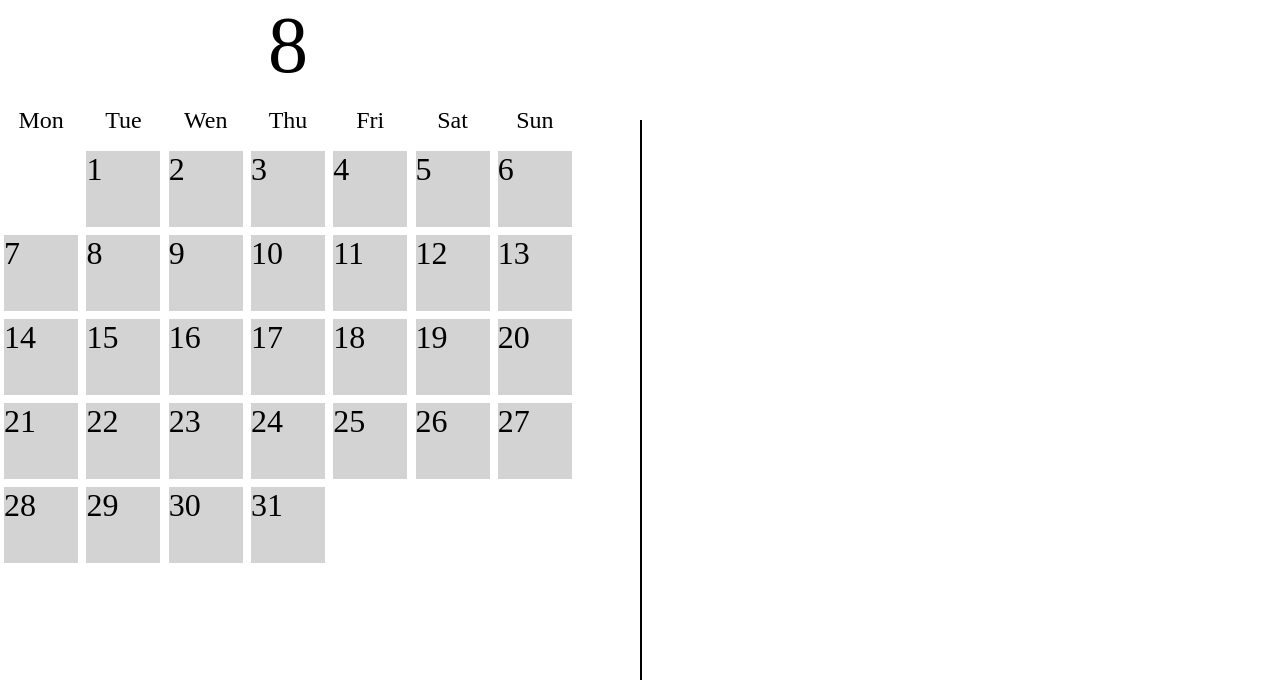
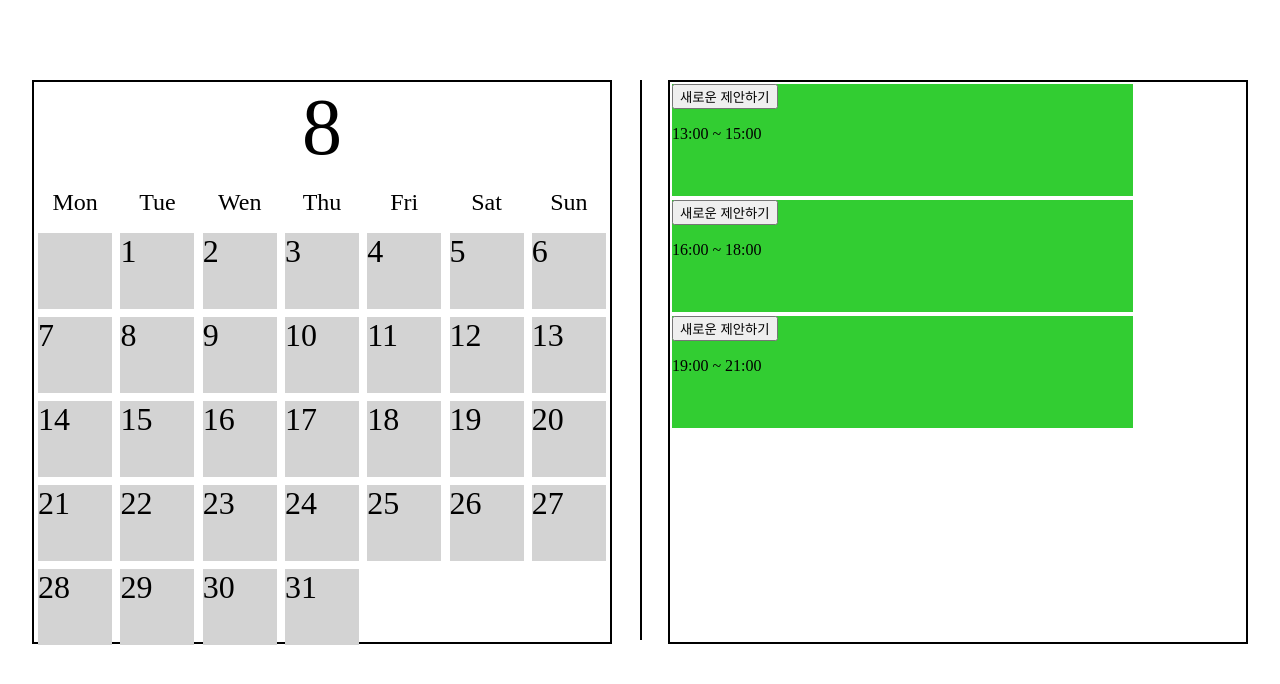
Before and after one commit to greyHairChooseLife/bulse2_frontend, a React (Create React App) app: page / in a window 1280 px wide. Shown: the top 684 px of the page. Built offline with nearby package versions, Linux system fonts and the light colour scheme; no server answers.

Commit message:
스케쥴 컴포넌트 기초 생성
달력 컴포넌트에서 (유저가 선택한)날짜를 전달 받고, 그 날의 예약 상황에 걸맞는 하위 컴포넌트를 생성 해 준다.

```diff
--- a/package.json
+++ b/package.json
@@ -6,10 +6,12 @@
     "@testing-library/jest-dom": "^5.16.5",
     "@testing-library/react": "^13.3.0",
     "@testing-library/user-event": "^13.5.0",
+    "@types/axios": "^0.14.0",
     "@types/jest": "^27.5.2",
     "@types/node": "^16.11.47",
     "@types/react": "^18.0.17",
     "@types/react-dom": "^18.0.6",
+    "axios": "^0.26.1",
     "react": "^18.2.0",
     "react-dom": "^18.2.0",
     "react-scripts": "5.0.1",
--- a/src/App.css
+++ b/src/App.css
@@ -10,5 +10,16 @@ body {
 }
 .vertical {
 	left: 50vw;
-	top: 15vh;
+	top: 10%;
 }
+
+.App>div:nth-child(1) {
+	position: absolute;
+	top: 10%;
+	left: 2.5vw;
+}
+.App>div:nth-child(3) {
+	position: absolute;
+	top: 10%;
+	right: 2.5vw;
+}
--- a/src/App.tsx
+++ b/src/App.tsx
@@ -1,14 +1,24 @@
-import React from 'react';
-import { Calendar } from './component/Calendar';
+import React, { useState } from 'react';
+import { Calendar, Schedule } from './component/Parts';
 import './App.css';
 
+const today = new Date();
+
 function App() {
-  return (
-    <div className="App">
-		<Calendar></Calendar>
+
+	const [ theDay, setTheDay ] = useState<string>(`${today.getFullYear()}-${today.getMonth()+1}-${today.getDate()}`);
+
+	return (
+		<div className="App">
+		<div>
+			<Calendar setTheDay={setTheDay}></Calendar>
+		</div>
 		<div className="vertical"></div>
-    </div>
-  );
+		<div>
+			<Schedule theDay={theDay}></Schedule>
+		</div>
+		</div>
+	);
 }
 
 export default App;
--- a/src/component/Calendar.tsx
+++ /dev/null
@@ -1,36 +0,0 @@
-import React from 'react';
-import './Calendar.css';
-
-
-export const Calendar = () => {
-
-	const today = new Date();
-
-	const calendarHead =
-		<div>
-			<div className="MonthName">{today.getMonth()+1}</div>
-			<div className="DayName"><span>Mon</span><span>Tue</span><span>Wen</span><span>Thu</span><span>Fri</span><span>Sat</span><span>Sun</span></div>
-		</div>
-
-	const days = [];
-
-	const firstOf = new Date(today.getFullYear(), today.getMonth(), 1);
-	const lastDate = new Date(today.getFullYear(), today.getMonth()+1, 0); 		//이달의 마지막 날
-	const skippingCount = firstOf.getDay();		//건너뛰어야 할 날(요일) 개수
-
-	for(var j=0; j<skippingCount; j++){
-		days.push(<div className="SkippingDays"></div>)
-	}
-	for(var i=0; i<lastDate.getDate(); i++){
-		days.push(<div className="EachDay">{i+1}</div>);
-	}
-
-	return (
-		<div className="CalendarBox">
-			{calendarHead}
-			<div className="CalendarDays">
-				{days}
-			</div>
-		</div>
-	);
-}
--- a/src/component/Calendar.css
+++ b/src/component/Parts.css
@@ -1,6 +1,11 @@
+/*
+ *  Calendar Component
+ */
+
 .CalendarBox {
 	width: 45vw;
 	height: 70vh;
+	border: solid 2px black;
 }
 
 .CalendarDays {
@@ -35,3 +40,21 @@
 	width: 100%;
 	height: 5vh;
 }
+
+
+/*
+ *  Planner Component
+ */
+
+.PlannerBox {
+	width: 45vw;
+	height: 70vh;
+	border: solid 2px black;
+}
+
+.PlannerBox>div {
+	border: solid 2px white;
+	width: 80%;
+	height: 20%;
+	background-color: limegreen;
+}
--- /dev/null
+++ b/src/component/Parts.tsx
@@ -0,0 +1,124 @@
+import React, { useState, useEffect } from 'react';
+import './Parts.css';
+import axios from 'axios';
+
+const api = axios.create({
+	baseURL: `http://${process.env.REACT_APP_API_SERVER_HOST}:${process.env.REACT_APP_API_SERVER_PORT}`,
+})
+
+const today = new Date();
+
+interface IcalendarPrpps {
+	setTheDay: any
+}
+
+export const Calendar = (props: IcalendarPrpps) => {
+
+	const today = new Date();
+
+	const calendarHead =
+		<div>
+			<div className="MonthName">{today.getMonth()+1}</div>
+			<div className="DayName"><span>Mon</span><span>Tue</span><span>Wen</span><span>Thu</span><span>Fri</span><span>Sat</span><span>Sun</span></div>
+		</div>
+
+	let days = [];
+
+	const firstOf = new Date(today.getFullYear(), today.getMonth(), 1);
+	const lastDate = new Date(today.getFullYear(), today.getMonth()+1, 0); 		//이달의 마지막 날
+	const skippingCount = firstOf.getDay();		//건너뛰어야 할 날(요일) 개수
+
+	for(var j=0; j<skippingCount; j++){
+		days.push(<div key={"SkippingDays"+j} className="SkippingDays"></div>)
+	}
+
+	for(var i=0; i<lastDate.getDate(); i++) days.push(i+1);
+
+	days = days.map((ele, i) => {
+		return <div key={"EachDay"+i} className="EachDay" onClick={() => {props.setTheDay(`${today.getFullYear()}-${today.getMonth()+1}-${i}`)}}>{ele}</div>;
+	})
+//  for문 대신 map 매소드를 이용하면 각 반복마다의 고유한 index값을 사용하기 쉽다.
+//	for(var i=0; i<lastDate.getDate(); i++){
+//		days.push(<div className="EachDay" onClick={() => {}}>{i+1}</div>);
+//	}
+
+	return (
+		<div className="CalendarBox">
+			{calendarHead}
+			<div className="CalendarDays">
+				{days}
+			</div>
+		</div>
+	);
+}
+
+
+interface IscheduleProps {
+	theDay: string
+}
+
+export const Schedule = (props: IscheduleProps) => {
+	const defaultValue = {
+		theDay: props.theDay,
+	}
+
+	const [ theDay, setTheDay ] = useState(defaultValue.theDay);
+	useEffect(() => {setTheDay(props.theDay)}, [props.theDay]);
+
+	//	pending : waiting for approve
+	//	recruiting : recruiting for reservation
+	//	confirmed : schedule confirmed
+	type scheduleStatus = 'pending' | 'recruiting' | 'confirmed';
+	const scheduleStatus = ['pending', 'recruiting', 'confirmed'];
+	const [ schedule1Status, setSchedule1Status ] = useState<scheduleStatus | null>(null);
+	const [ schedule2Status, setSchedule2Status ] = useState<scheduleStatus | null>(null);
+	const [ schedule3Status, setSchedule3Status ] = useState<scheduleStatus | null>(null);
+
+	const [ schedule1Component, setSchedule1Component ] = useState<null | JSX.Element>(null);
+	const [ schedule2Component, setSchedule2Component ] = useState<null | JSX.Element>(null);
+	const [ schedule3Component, setSchedule3Component ] = useState<null | JSX.Element>(null);
+
+	//	사용자가 선택한 날짜에 따라 그날 스케쥴을 받아오고, 적절한 하위 컴포넌트로 상태를 업데이트 한다.
+	useEffect(() => {
+		const setters = [setSchedule1Status, setSchedule2Status, setSchedule3Status];
+		setters.forEach((ele: any) => ele(null));
+		const getTodayReservation = async () => {
+			const result = await api.get(`/project?theDay=${theDay}`);
+			result.data.forEach((ele: any) => setters[ele.time-1](ele.status));
+		}
+		getTodayReservation();
+	}, [theDay])
+
+	const makeNewProjectComponent = () => { return <button>새로운 제안하기</button>; }
+	const makePendingComponent = () => { return <div onClick={() => {}}>관리자 승인을 기다리는 중입니다.</div> }
+	const makeRecruitingComponent = () => { return <div onClick={() => {}}>참석자 모집 중입니다.</div> }
+	const makeConfirmedComponent = () => { return <div onClick={() => {}}>확정된 일정입니다.</div> }
+
+	//	선택 된 날짜의 3개 스케쥴(세션) 상태에 따라 걸맞는 컴포넌트를 생성 해 준다.
+	useEffect(() => {
+		const statuses = [schedule1Status, schedule2Status, schedule3Status];
+		const setters = [setSchedule1Component, setSchedule2Component, setSchedule3Component];
+		setters.forEach((ele: any) => ele(makeNewProjectComponent()));
+		statuses.forEach((ele: any, idx: number) => {
+			switch(ele){
+				case 'pending':
+					setters[idx](makePendingComponent());
+					break;
+				case 'recruiting':
+					setters[idx](makeRecruitingComponent());
+					break;
+				case 'confirmed':
+					setters[idx](makeConfirmedComponent());
+					break;
+			}
+		})
+	}, [schedule1Status, schedule2Status, schedule3Status]);
+
+	return (
+		<div className="PlannerBox">
+			<div>{schedule1Component}<p>13:00 ~ 15:00</p></div>
+			<div>{schedule2Component}<p>16:00 ~ 18:00</p></div>
+			<div>{schedule3Component}<p>19:00 ~ 21:00</p></div>
+		</div>
+	);
+}
```
Also changed, not shown: 2 other files (tests, documents, lock files or other folders).
